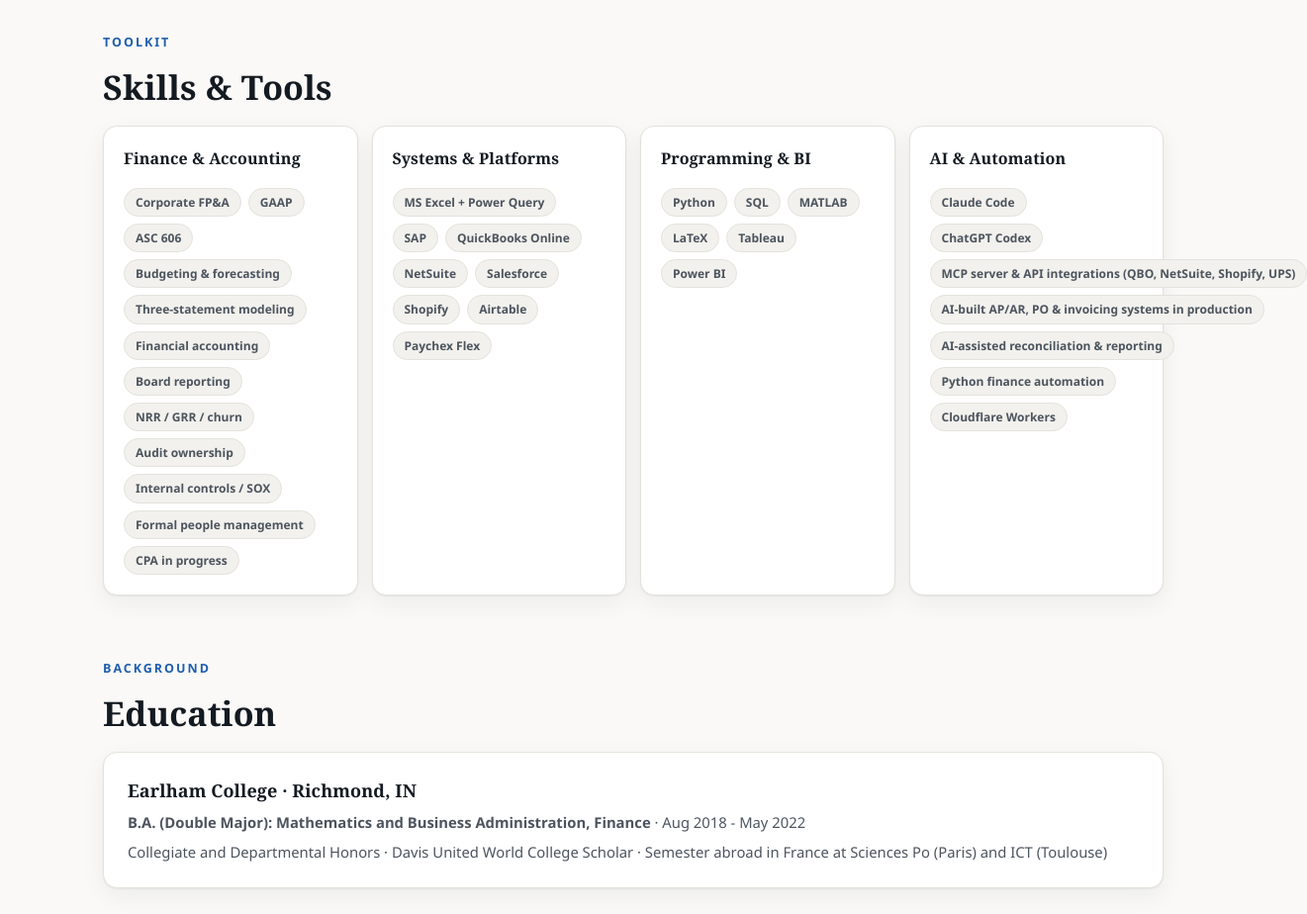
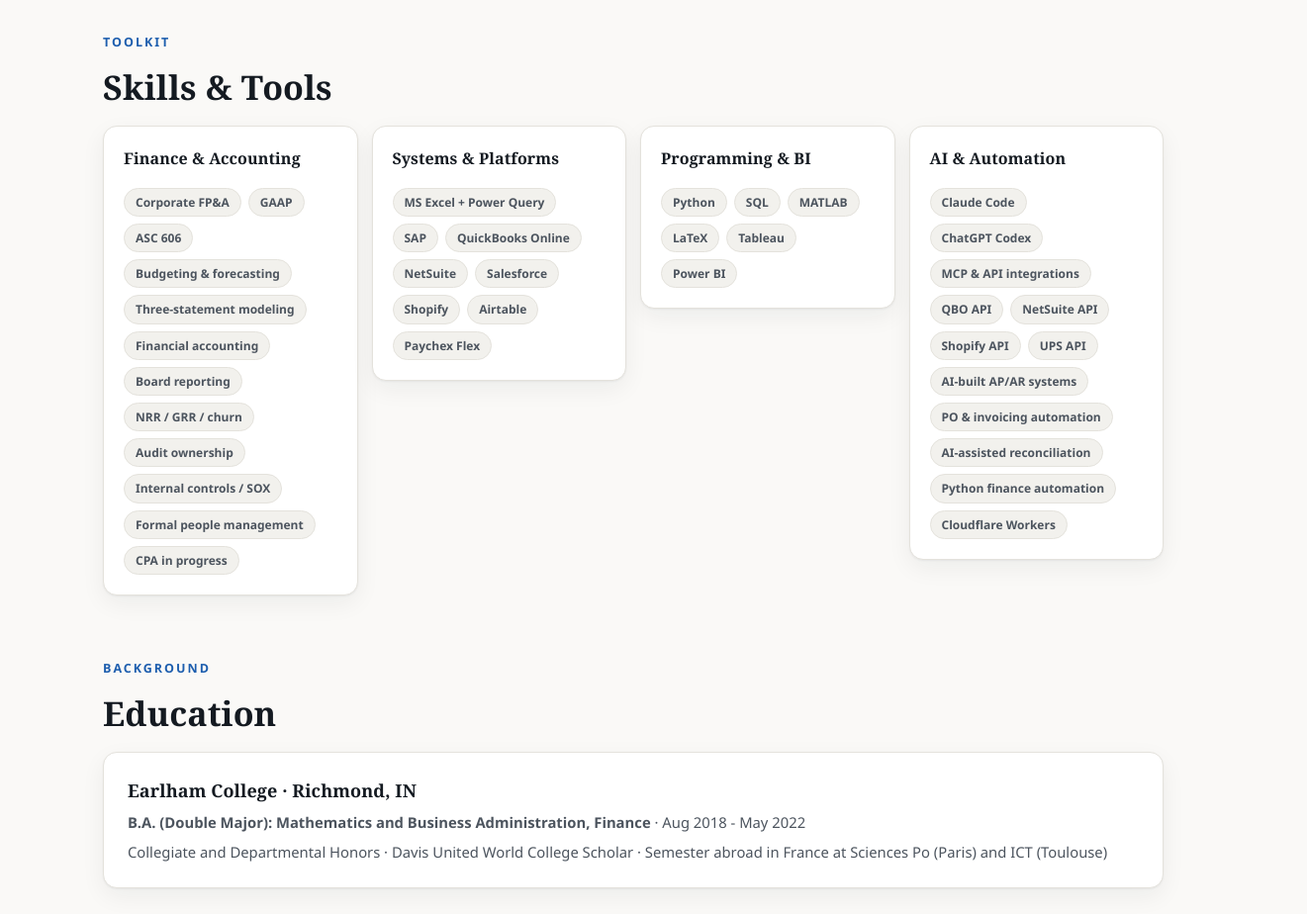
Before and after one commit to shahmir-aizaz/shahmir-aizaz.github.io, a plain HTML site: page index.html in a window 1280 px wide. Shown: the part 10360-11284 px from the top of the page at 99% size, 1321 px wide, since content can reach past the window. Drawn offline with Linux system fonts and the light colour scheme.

Commit message:
Add files via upload

```diff
--- a/index.html
+++ b/index.html
@@ -97,7 +97,7 @@
   .band p{color:var(--ink-2);font-size:15px;margin-bottom:12px}
   .band ul{padding-left:18px;color:var(--ink-2);font-size:14.5px;display:grid;gap:7px;margin-bottom:14px}
 
-  .skills{display:grid;grid-template-columns:repeat(auto-fit,minmax(250px,1fr));gap:14px}
+  .skills{display:grid;grid-template-columns:repeat(auto-fit,minmax(250px,1fr));gap:14px;align-items:start}
   .skill{background:var(--surface);border:1px solid var(--line);border-radius:14px;padding:20px;box-shadow:var(--shadow)}
   .skill h3{font-size:16px;margin-bottom:10px}
   .skill .chips{margin-top:0}
@@ -446,7 +446,7 @@
       </div>
       <div class="skill">
         <h3>AI &amp; Automation</h3>
-        <div class="chips"><span class="chip">Claude Code</span><span class="chip">ChatGPT Codex</span><span class="chip">MCP server &amp; API integrations (QBO, NetSuite, Shopify, UPS)</span><span class="chip">AI-built AP/AR, PO &amp; invoicing systems in production</span><span class="chip">AI-assisted reconciliation &amp; reporting</span><span class="chip">Python finance automation</span><span class="chip">Cloudflare Workers</span></div>
+        <div class="chips"><span class="chip">Claude Code</span><span class="chip">ChatGPT Codex</span><span class="chip">MCP &amp; API integrations</span><span class="chip">QBO API</span><span class="chip">NetSuite API</span><span class="chip">Shopify API</span><span class="chip">UPS API</span><span class="chip">AI-built AP/AR systems</span><span class="chip">PO &amp; invoicing automation</span><span class="chip">AI-assisted reconciliation</span><span class="chip">Python finance automation</span><span class="chip">Cloudflare Workers</span></div>
       </div>
     </div>
   </div>
```
